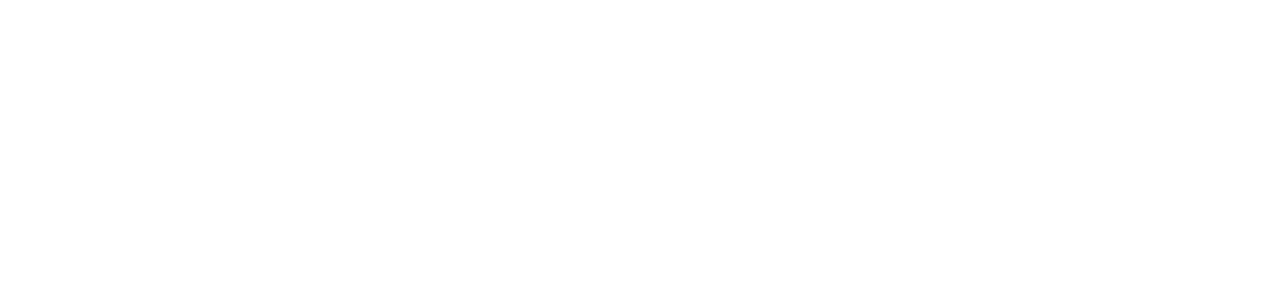
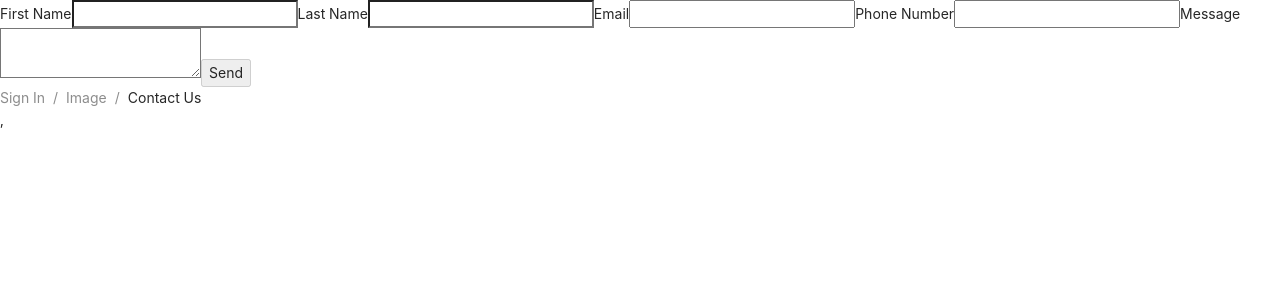
Before and after one commit to Girl-Squad-Essentialism/FrontEnd, a React (Create React App) app: page /contactus in a window 1280 px wide. Shown: the top 300 px of the page. Built offline with nearby package versions, Linux system fonts and the light colour scheme.

Commit message:
contact page

```diff
--- a/src/App.js
+++ b/src/App.js
@@ -1,12 +1,15 @@
 // import './App.less';
-import { Route } from 'react-router-dom';
+import { Route, Switch } from 'react-router-dom';
 import Home from "./components/home/Home";
 import RegisterForm from "./components/register/RegisterForm"
 import SignInForm from "./components/signIn/SignInForm"
+import Footer from "./components/footer/Footer"
+import ContactUs from "./components/contactUs/ContactUs"
 
 function App() {
   return (
     <div className="App">
+      <Switch>
       <Route exact path="/">
         <Home/>
       </Route>
@@ -16,6 +19,13 @@
       <Route exact path="/signin">
         <SignInForm />
       </Route>
+      <Route exact path="/contactus">
+        <ContactUs />
+      </Route>
+      </Switch>
+
+
+      <Footer />
     </div>
   );
 }
--- /dev/null
+++ b/src/components/contactUs/contactSchema.js
@@ -0,0 +1,23 @@
+import * as yup from "yup";
+
+const contactSchema = yup.object().shape({
+  email: yup
+    .string()
+    .min(6, "please choose a password between 6-64 characters long")
+    .max(64, "email cannot be longer than 64 characters")
+    .required("please enter your email"),
+  first_name: yup
+    .string()
+    .min(2, "please enter first name at least 2 characters long")
+    .max(64, "first name cannot be longer than 64 characters")
+    .required("please enter your first name"),
+  last_name: yup
+    .string()
+    .min(2, "please enter last name at least 2 characters long")
+    .max(64, "last name cannot be longer than 64 characters")
+    .required("please enter your last name"),
+  message: yup
+    .string()
+})
+
+export default contactSchema;
--- a/src/components/contactUs/contactUs.js
+++ b/src/components/contactUs/contactUs.js
@@ -0,0 +1,109 @@
+import React, { useState, useEffect } from "react";
+import * as yup from "yup";
+import contactSchema from "./contactSchema";
+import emailjs from 'emailjs-com';
+import dotenv from "dotenv";
+// import './ContactUs.css';   add a design file and import here
+
+dotenv.config()
+
+const initialFormValues = {
+    email: '',
+    first_name: '',
+    last_name: '',
+    message: '',
+    phone_number: ''
+}
+
+const initialFormErrors = {
+    email: '',
+    first_name: '',
+    last_name: '',
+    message: '',
+    phone_number: ''
+}
+
+export default function ContactUs() {
+
+    const [formValues, setFormValues] = useState(initialFormValues)
+    const [formErrors, setFormErrors] = useState(initialFormErrors)
+    const [disabled, setDisabled] = useState(true)
+
+    const validate = (name, value) => {
+        //yup validation schema
+        yup
+            .reach(contactSchema, name)
+            .validate(value)
+            .then((valid) => {
+                setFormErrors({
+                    ...formErrors,
+                    [name]: "",
+                });
+            })
+            .catch((error) => {
+                setFormErrors({
+                    ...formErrors,
+                    [name]: error.errors[0],
+                });
+            });
+    };
+
+    const onChange = (event) => {
+        const { name, value } = event.target;
+        change(name, value);
+    };
+
+    const change = (name, value) => {
+        validate(name, value);
+        setFormValues({
+            ...formValues,
+            [name]: value,
+        });
+    };
+
+    useEffect(() => {
+        contactSchema.isValid(formValues).then((valid) => {
+            setDisabled(!valid);
+        });
+    }, [formValues]);
+
+    function sendEmail(e) {
+        e.preventDefault();
+
+        emailjs.sendForm(process.env.YOUR_SERVICE_ID, process.env.YOUR_TEMPLATE_ID, e.target, process.env.YOUR_USER_ID)
+            .then((result) => {
+                console.log(result.text);
+            }, (error) => {
+                console.log(error.text);
+            })
+            .finally(() => {
+                setFormValues(initialFormValues);
+            });
+    }
+
+    return (
+        <form className="contact-form" onSubmit={sendEmail}>
+
+            <div>
+                <div>{formErrors.first_name}</div>
+                <div>{formErrors.last_name}</div>
+                <div>{formErrors.email}</div>
+                <div>{formErrors.phone_number}</div>
+                <div>{formErrors.message}</div>
+            </div>
+
+            <input type="hidden" name="contact_number" />
+            <label>First Name</label>
+            <input value={formValues.first_name} onChange={onChange} type="text" name="first_name" />
+            <label>Last Name</label>
+            <input type="text" name="last_name" />
+            <label>Email</label>
+            <input value={formValues.email} onChange={onChange} type="email" name="user_email" />
+            <label>Phone Number</label>
+            <input type="tel" value={formValues.phone_number} onChange={onChange} name="user_phone" />
+            <label>Message</label>
+            <textarea name="message" value={formValues.message} onChange={onChange} />
+            <input type="submit" disabled={disabled} id="button" value="Send" />
+        </form>
+    );
+}
--- a/src/components/footer/footer.js
+++ b/src/components/footer/footer.js
@@ -3,16 +3,15 @@
 import { Breadcrumb } from 'antd';
 
 const Footer = () => {
-
     return (
         <div>
             <Breadcrumb>
                 <Breadcrumb.Item>
-                    <a href="./SignInForm">Sign In</a>
+                    <a href="./signin">Sign In</a>
                 </Breadcrumb.Item>
                 <Breadcrumb.Item>Image</Breadcrumb.Item>
                 <Breadcrumb.Item>
-                    <a href="./ContactUs">Contact Us</a>
+                    <a href="./contactus">Contact Us</a>
                 </Breadcrumb.Item>
             </Breadcrumb>,
         </div>
--- a/src/components/header/header.js
+++ b/src/components/header/header.js
@@ -8,7 +8,7 @@
     HomeOutlined,
     SettingFilled,
 } from '@ant-design/icons';
-import { BrowserRouter as Router, Link } from "react-router-dom";
+import { Link } from "react-router-dom";
 
 
 const { Title } = Typography;
@@ -32,7 +32,7 @@
             <div className="header-div">
 
                 <div style={{ width: 256 }}>
-                    <Router>
+
                     <Menu
                         style={navStyle}
                         onClick={this.handleClick}
@@ -54,7 +54,6 @@
                     </Menu.Item>
                         </SubMenu>
                     </Menu>
-                    </Router>
                 </div >
                 <Title>Essentialism</Title>
                 <Menu
--- a/src/components/home/home.js
+++ b/src/components/home/home.js
@@ -1,8 +1,6 @@
 import React from "react";
 import "../../App.css";
 import Header from "../header/Header";
-import Footer from "../footer/Footer";
-
 
 const Home = () => {
 
@@ -21,7 +19,6 @@
                     <p>Until you have the inner discipline that brings calmness of mind, external facilities and conditions will never bring the joy and happiness you seek. On the other hand, if you possess this inner quality, calmness of mind, a degree of stability within, even if you lack the various external factors that you would normally require to be happy, it will still be possible to live a happy and joyful life.</p>
                 </div>
             </div>
-            <Footer />
         </div>
     )
 }
```
Lines whose indentation alone changed are shown as unchanged.
